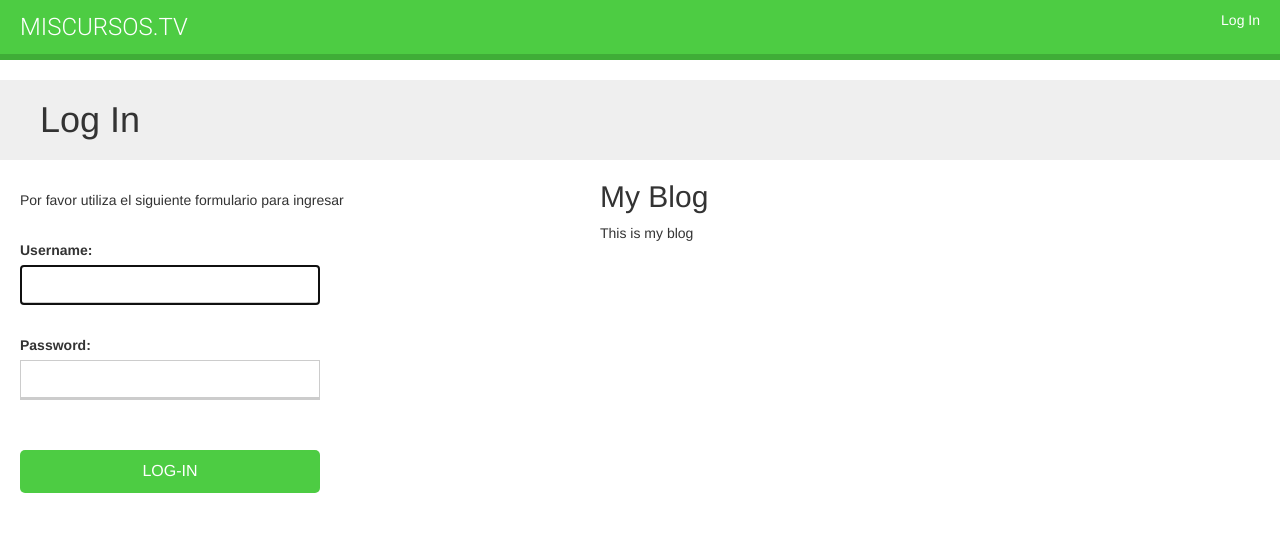
After one commit to romdelaporte/miscursostv, a Django app: page /accounts/login/ in a window 1280 px wide. The commit adds this page. Shown: the top 542 px of the page. Run offline with Django 4.2, Linux system fonts and the light colour scheme; some libraries are stand-ins or nearby versions.

Commit message:
Registration added with Templates

```diff
--- a/server/blog/templates/blog/post/detail.html
+++ b/server/blog/templates/blog/post/detail.html
@@ -1,6 +1,8 @@
-{% extends "blog/base.html" %}
+{% extends "base.html" %}
+{% load static %}
 
 {% block title %} {{ post.title }} {% endblock %}
+{% block css %}<link rel="stylesheet" href="{% static 'css/blog.css' %}"> {% endblock %}
 
 {% block content %}
     <h1>{{ post.title }}</h1>
--- a/server/blog/templates/blog/post/list.html
+++ b/server/blog/templates/blog/post/list.html
@@ -1,6 +1,8 @@
-{% extends "blog/base.html" %}
+{% extends "base.html" %}
+{% load static %}
 
 {% block title %}My Blog {% endblock %}
+{% block css %}<link rel="stylesheet" href="{% static 'css/blog.css' %}"> {% endblock %}
 
 {% block content %}
     <h1>My Blog</h1>
--- a/server/src/settings.py
+++ b/server/src/settings.py
@@ -56,7 +56,7 @@ ROOT_URLCONF = 'src.urls'
 TEMPLATES = [
     {
         'BACKEND': 'django.template.backends.django.DjangoTemplates',
-        'DIRS': [],
+        'DIRS': ['templates'],
         'APP_DIRS': True,
         'OPTIONS': {
             'context_processors': [
@@ -119,6 +119,10 @@ USE_TZ = True
 
 STATIC_URL = 'static/'
 
+STATICFILES_DIRS = [
+    BASE_DIR / "static"
+]
+
 # Default primary key field type
 # https://docs.djangoproject.com/en/4.0/ref/settings/#default-auto-field
 
--- a/server/src/urls.py
+++ b/server/src/urls.py
@@ -15,8 +15,11 @@ Including another URLconf
 """
 from django.contrib import admin
 from django.urls import path, include
+from django.contrib.auth import views as auth_views
 
 urlpatterns = [
+    path('blog/', include('blog.urls', namespace='blog')),
+    path('accounts/login/', auth_views.LoginView.as_view(), name='login'),
+    path('accounts/logout/', auth_views.LogoutView.as_view(), name='logout'),
     path('admin/', admin.site.urls),
-    path('blog/', include('blog.urls', namespace='blog'))
 ]
--- /dev/null
+++ b/server/static/css/base.css
@@ -0,0 +1,309 @@
+@import url(//fonts.googleapis.com/css?family=Roboto:500,300,400);
+
+body {
+    margin:0;
+    font-family:'Roboto', sans-serif;
+    font-weight:400;
+    color:#333;
+}
+
+a {
+    color:#3fad37;
+    text-decoration:none;
+}
+
+ul {
+    float:left;
+}
+
+h1, h2, h3, h4, h5, h6 {
+    font-family:'Roboto', sans-serif;
+    font-weight:300;
+}
+
+h1 {
+    background:#efefef;
+    width:100%;
+    overflow:auto;
+    padding:20px 0 20px 40px;
+    margin:0;
+}
+
+.module {
+    padding:10px 20px;
+    float:left;
+    width:600px;
+}
+
+.module h3 {
+    margin:20px 0 0;
+    padding:0;
+    width:100%;
+}
+
+.module p {
+    margin:10px 0 20px;
+    width:100%;
+    float:left;
+}
+
+#header {
+    background:#4dcc43;
+    overflow:auto;
+    padding:10px 20px;
+    border-bottom:6px solid #3fad37;
+}
+
+#header .logo {
+    text-decoration:none;
+    font-family:'Roboto', sans-serif;
+    font-weight:300;
+    text-transform:uppercase;
+    font-size:24px;
+    color:#fff;
+    float:left;
+}
+
+#header a {
+    color:#fff;
+}
+
+#header .menu {
+    list-style:none;
+    float:right;
+    margin:0;
+    padding:0;
+}
+
+.contents {
+    width:20%;
+    padding:10px;
+    float:left;
+    background:#333;
+    color: #fff;
+    font-family:'Roboto', sans-serif;
+}
+
+.contents ul {
+    list-style:none;
+    margin:0;
+    padding:0;
+    width:100%;
+}
+
+.contents ul li {
+    margin:0 0 10px 0;
+    padding:4px 10px 10px;
+    overflow:auto;
+    cursor:move;
+}
+
+.contents ul li.selected {
+    background:#3f3f3f;
+}
+
+.contents ul li:hover {
+    background:#3f3f3f;
+}
+
+.contents ul span {
+    text-transform:uppercase;
+    color:#bbb;
+    font-size:14px;
+}
+
+.contents ul a {
+    display:block;
+    color:#fff;
+    text-decoration:none;
+}
+
+.contents ul a:hover {
+    color:#4dcc43;
+    cursor:move;
+}
+
+ul.content-types li {
+    list-style:none;
+    float:left;
+    margin:10px;
+    background:#efefef;
+    padding:8px 14px;
+}
+
+.hidden {
+    display:none;
+}
+
+form p {
+    overflow:auto;
+}
+
+.errorlist {
+    color:#ae2c2c;
+    margin:0;
+}
+
+label {
+    float:left;
+    clear:both;
+    margin:0 0 8px 0;
+}
+
+input, select, textarea {
+    border:1px solid #ccc;
+    border-bottom:3px solid #ccc;
+    padding:8px 12px;
+    font-size:16px;
+    font-family:'Roboto', sans-serif;
+    float:left;
+    clear:both;
+    width:300px;
+}
+
+textarea {
+    height:80px;
+}
+
+select {
+    width:324px;
+}
+
+input[type=submit], a.button {
+    border-radius:5px;
+    background:#4dcc43;
+    color:#fff;
+    font-size:16px;
+    text-transform:uppercase;
+    border:none;
+    padding:10px 20px;
+    margin:20px 0;
+}
+
+a.secondary-button {
+    border:3px solid #4dcc43;
+    padding:10px 20px;
+    margin:10px 0;
+}
+
+input[type=submit]:hover, a.button:hover {
+    background:#3fad37;
+}
+
+ul#course-modules {
+    list-style:none;
+    overflow:auto;
+}
+
+ul#course-modules textarea {
+    width:600px;
+    height:120px;
+}
+
+ul#course-modules li {
+    padding:20px;
+    overflow:auto;
+    cursor:move;
+}
+
+ul#course-modules li:nth-child(even) {
+    background:#efefef;
+}
+
+ul#course-modules li:hover {
+    background:#ccc;
+}
+
+#module-contents div {
+    padding:10px 20px;
+    border:1px solid #ccc;
+    background:#fff
+}
+
+#module-contents form {
+    margin:0;
+    padding:0;
+}
+
+#module-contents input[type=submit] {
+    color:#3fad37;
+    background:none;
+    margin:-20px 0 0;
+    padding:0;
+    float:left;
+    text-transform:none;
+}
+
+#module-contents div:hover {
+    cursor:move;
+}
+
+.course-info {
+    border:1px solid #ccc;
+    padding:0 20px;
+    margin-bottom:10px;
+    width:400px;
+    overflow:auto;
+}
+
+.course-info a {
+    margin-right:10px;
+}
+
+.helptext {
+    color:#ccc;
+    padding-left:20px;
+}
+
+#chat {
+    top: 64px;
+    bottom:0;
+    position:fixed;
+    width:100%;
+    overflow-y:scroll;
+    padding-bottom:150px;
+}
+
+#chat .message {
+    background:#efefef;
+    padding:10px 20px;
+    border-radius:4px;
+    width:auto;
+    display:inline;
+    float:left;
+    margin:10px 10px 0;
+    min-width:440px;
+    clear:both;
+}
+
+#chat .message.me {
+    display:inline;
+    float:right;
+    background:#DCEDE0;
+    color:#56A668;
+}
+
+#chat .date {
+    color:#aaa;
+    font-style:italic;
+    font-size:12px;
+}
+
+#chat-input {
+    position:absolute;
+    bottom:0;
+    background:#efefef;
+    width:100%;
+    padding-top:20px;
+}
+
+#chat-input input {
+    width:96%;
+    position:left;
+    float:left;
+    display:inline;
+    margin-left:2%;
+    margin-right:2%;
+    padding-left:0;
+    padding-right:0;
+}
--- /dev/null
+++ b/server/templates/base.html
@@ -0,0 +1,41 @@
+<!DOCTYPE html>
+<html lang="en">
+<head>
+    <meta charset="UTF-8">
+    <meta http-equiv="X-UA-Compatible" content="IE=edge">
+    <meta name="viewport" content="width=device-width, initial-scale=1.0">
+    <title>{% block title %}{% endblock %}</title>
+    {% block css %}{% endblock %}
+    <link rel="stylesheet" href="https://maxcdn.bootstrapcdn.com/bootstrap/3.3.7/css/bootstrap.min.css" integrity="sha384-BVYiiSIFeK1dGmJRAkycuHAHRg32OmUcww7on3RYdg4Va+PmSTsz/K68vbdEjh4u" crossorigin="anonymous">
+    <!-- Optional theme -->
+    <link rel="stylesheet" href="https://maxcdn.bootstrapcdn.com/bootstrap/3.3.7/css/bootstrap-theme.min.css" integrity="sha384-rHyoN1iRsVXV4nD0JutlnGaslCJuC7uwjduW9SVrLvRYooPp2bWYgmgJQIXwl/Sp" crossorigin="anonymous">
+    <script src="https://code.jquery.com/jquery-3.6.0.min.js" integrity="sha256-/xUj+3OJU5yExlq6GSYGSHk7tPXikynS7ogEvDej/m4=" crossorigin="anonymous"></script>
+</head>
+<body>
+    <div id="header">
+        <a href="/" class="logo">Miscursos.TV</a>
+        <ul class="menu">
+            {% if request.user.is_authenticated %}
+                <li><a href="{% url 'logout' %}">Log Out</a></li>
+            {% else %}
+                <li><a href="{% url 'login' %}">Log In</a></li>
+            {% endif %}
+        </ul>
+    </div>
+    <div id="container">
+        {% block content %}
+        {% endblock %}
+    </div>
+    <div id="sidebar">
+        <h2>My Blog</h2>
+        <p>This is my blog</p>
+    </div>
+
+    <script>
+        $(document).ready(function () {
+            {% block domready %}
+            {% endblock %}
+        });
+    </script>
+</body>
+</html>
--- /dev/null
+++ b/server/templates/registration/login.html
@@ -0,0 +1,24 @@
+{% extends 'base.html' %}
+{% load static %}
+
+{% block title %} Log In {% endblock %}
+{% block css %}<link rel="stylesheet" href="{% static 'css/base.css' %}"> {% endblock %}
+
+{% block content %}
+    <h1>Log In</h1>
+    <div class="module">
+        {% if form.errors %}
+            <p>Tu usuario y contraseña no calzaron. Por favor inténtadol denuevo.</p>
+        {% else %}
+            <p>Por favor utiliza el siguiente formulario para ingresar</p>
+        {% endif %}
+        <div class="login-form">
+            <form action="{% url 'login' %}" method="post">
+                {{ form.as_p }}
+                {% csrf_token %}
+                <input type="hidden" name="next" value="{{ next }}">
+                <p><input type="submit" value="Log-in"></p>
+            </form>
+        </div>
+    </div>
+{% endblock %}
```
Also changed, not shown: server/blog/templates/blog/base.html (deleted, +0 -22 lines), server/templates/registration/logout.html (added, +12 -0 lines), server/db.sqlite3, server/static/css/style.css (renamed from server/blog/static/css/blog.css).
